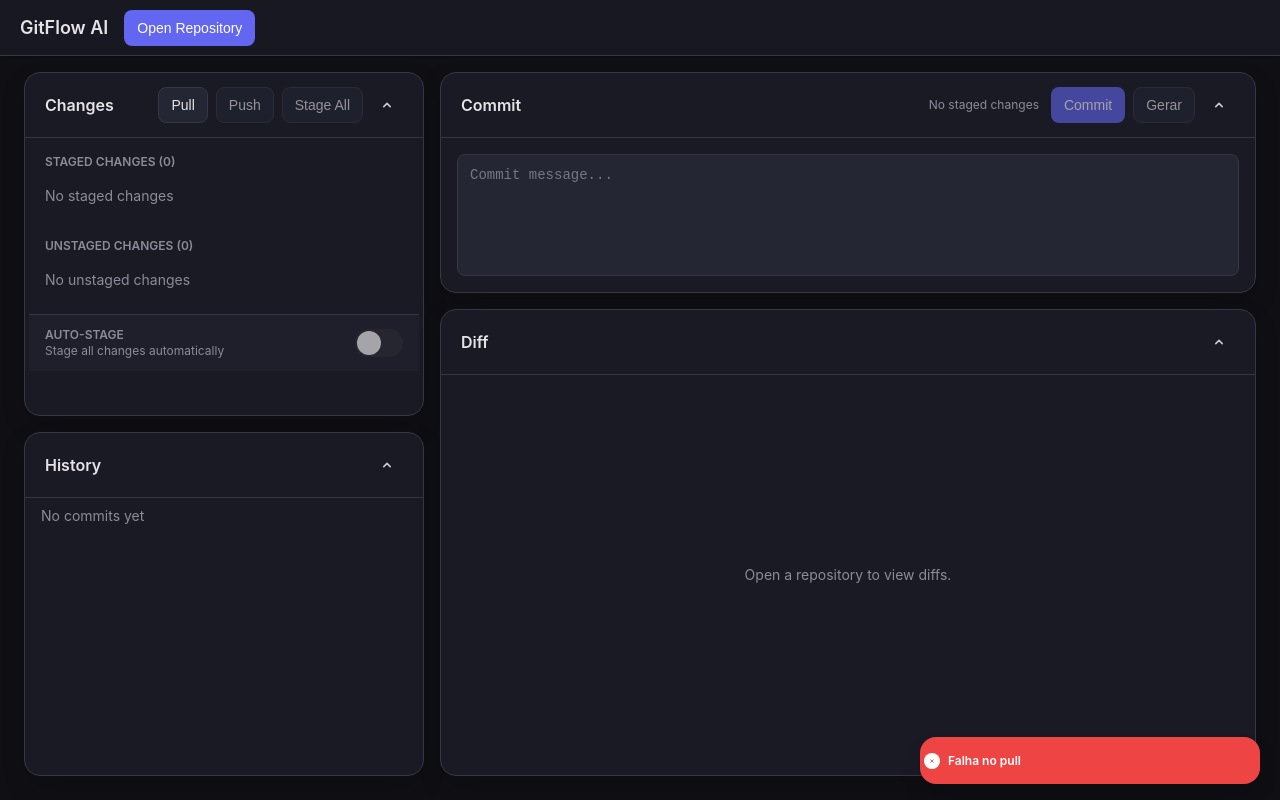
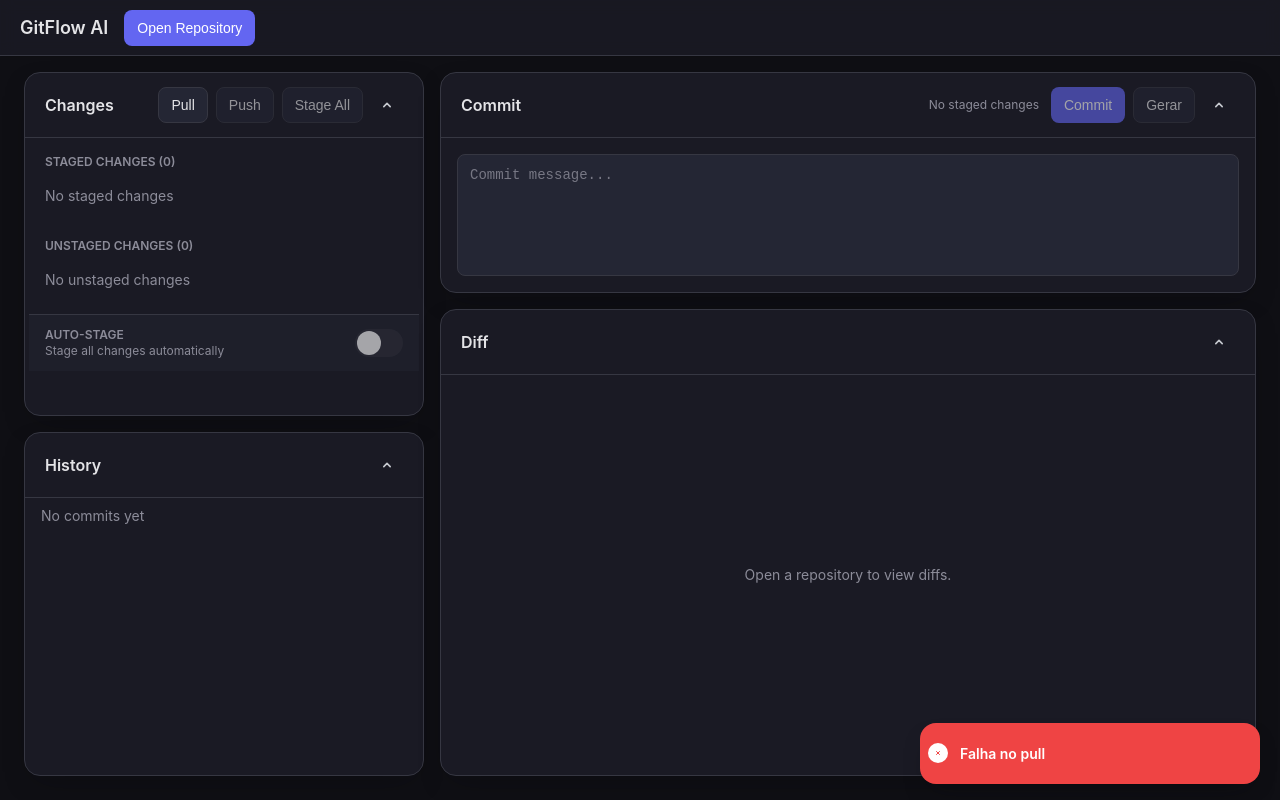
Before and after one commit to gabrielMalonso/EverydayGit, a React (Vite) app: page / in a window 1280 px wide. Both pictures are taken after a click on the button "Pull". Built offline with nearby package versions, Linux system fonts and the light colour scheme.

Commit message:
thought style: ajustar dimensões, espaçamentos e tamanho da fonte do Toast
As alterações incluem o aumento do tamanho dos ícones, do preenchimento (padding) e do espa

```diff
--- a/src/ui/Toast.tsx
+++ b/src/ui/Toast.tsx
@@ -22,8 +22,8 @@
   success: {
     container: 'bg-successFg text-white',
     icon: (
-      <span className="flex h-4 w-4 items-center justify-center rounded-avatar bg-white text-successFg" aria-hidden>
-        <svg viewBox="0 0 24 24" className="h-2.5 w-2.5" fill="none">
+      <span className="flex h-5 w-5 items-center justify-center rounded-avatar bg-white text-successFg" aria-hidden>
+        <svg viewBox="0 0 24 24" className="h-3 w-3" fill="none">
           <path d="M5 13L9 17L19 7" stroke="currentColor" strokeWidth="2" strokeLinecap="round" />
         </svg>
       </span>
@@ -32,8 +32,8 @@
   error: {
     container: 'bg-danger text-white',
     icon: (
-      <span className="flex h-4 w-4 items-center justify-center rounded-avatar bg-white text-danger" aria-hidden>
-        <svg viewBox="0 0 24 24" className="h-2.5 w-2.5" fill="none">
+      <span className="flex h-5 w-5 items-center justify-center rounded-avatar bg-white text-danger" aria-hidden>
+        <svg viewBox="0 0 24 24" className="h-3 w-3" fill="none">
           <path d="M15 9L9 15M9 9L15 15" stroke="currentColor" strokeWidth="2" strokeLinecap="round" />
         </svg>
       </span>
@@ -42,8 +42,8 @@
   info: {
     container: 'bg-infoFg text-white',
     icon: (
-      <span className="flex h-4 w-4 items-center justify-center rounded-avatar bg-white text-infoFg" aria-hidden>
-        <svg viewBox="0 0 24 24" className="h-2.5 w-2.5" fill="none">
+      <span className="flex h-5 w-5 items-center justify-center rounded-avatar bg-white text-infoFg" aria-hidden>
+        <svg viewBox="0 0 24 24" className="h-3 w-3" fill="none">
           <path d="M12 17V11" stroke="currentColor" strokeWidth="2" strokeLinecap="round" />
           <circle cx="12" cy="8" r="1.5" fill="currentColor" />
         </svg>
@@ -53,8 +53,8 @@
   warning: {
     container: 'bg-warningBg text-warningFg',
     icon: (
-      <span className="flex h-4 w-4 items-center justify-center rounded-avatar bg-white/80 text-warningFg" aria-hidden>
-        <svg viewBox="0 0 24 24" className="h-2.5 w-2.5" fill="none">
+      <span className="flex h-5 w-5 items-center justify-center rounded-avatar bg-white/80 text-warningFg" aria-hidden>
+        <svg viewBox="0 0 24 24" className="h-3 w-3" fill="none">
           <path d="M12 9V13" stroke="currentColor" strokeWidth="2" strokeLinecap="round" />
           <circle cx="12" cy="16" r="1" fill="currentColor" />
         </svg>
@@ -82,16 +82,16 @@
 
   return (
     <div
-      className={`fixed bottom-6 right-6 z-[3000] flex min-w-[340px] max-w-lg flex-col gap-1 rounded-card p-1 shadow-popover ${variant.container}`}
+      className={`fixed bottom-6 right-6 z-[3000] flex min-w-[340px] max-w-lg flex-col gap-2 rounded-card p-2 shadow-popover ${variant.container}`}
       style={{
         bottom: `calc(var(--safe-area-inset-bottom, 0px) + 1rem)`,
         right: `calc(var(--safe-area-inset-right, 0px) + 1.25rem)`,
       }}
       role="status"
     >
-      <div className="flex items-center gap-2">
+      <div className="flex items-center gap-3">
         {variant.icon}
-        <p className="text-xs font-semibold leading-tight">{message}</p>
+        <p className="text-sm font-semibold leading-tight">{message}</p>
       </div>
     </div>
   );
```
